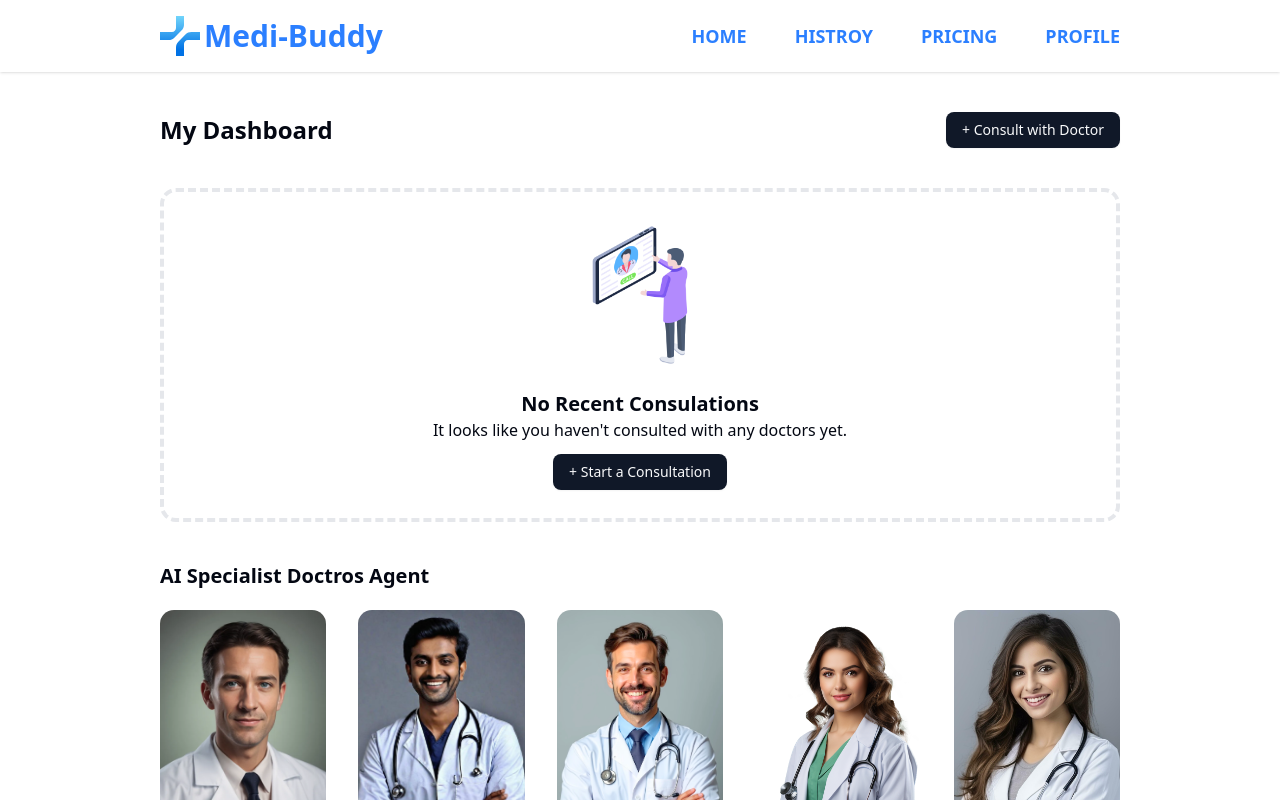
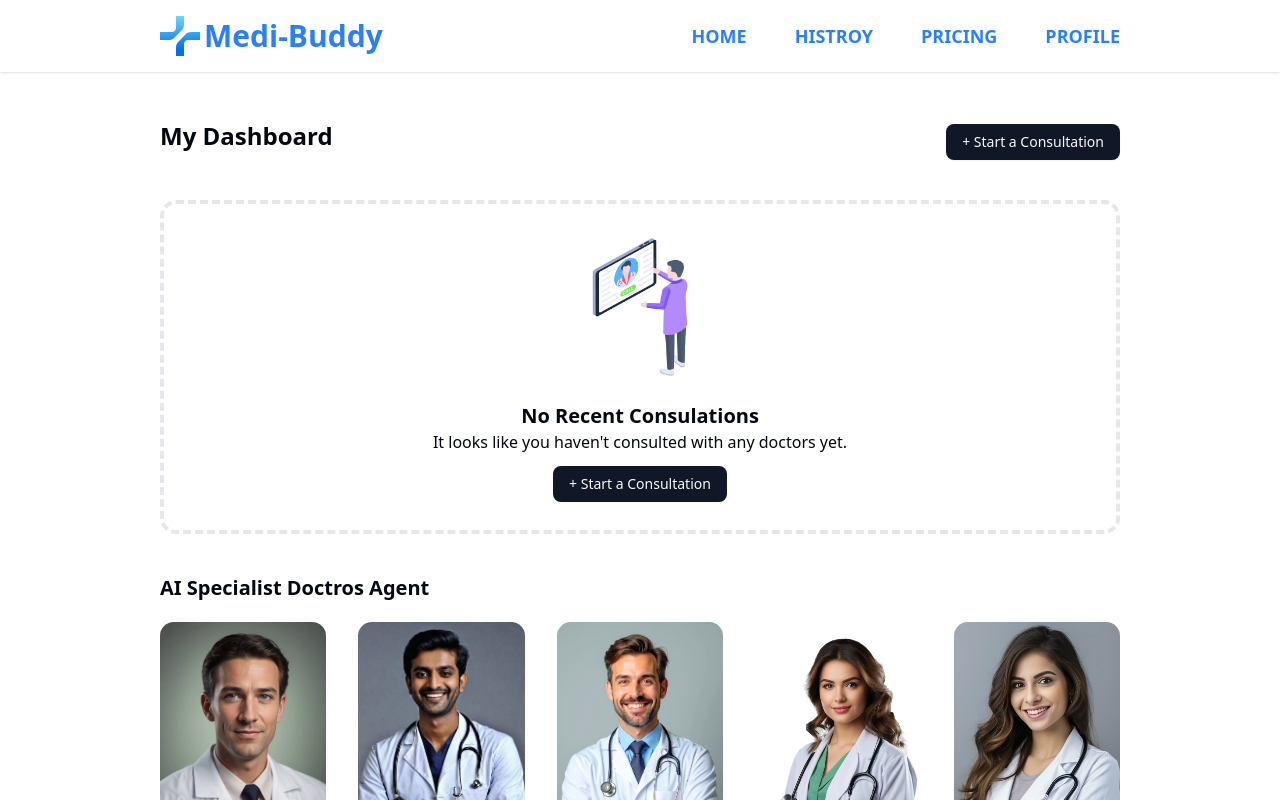
Before and after one commit to rudranarayan-01/Medi-Buddy, a Next.js app: page /dashboard in a window 1280 px wide. Shown: the top 800 px of the page. Built offline with nearby package versions, Linux system fonts and the light colour scheme; no server answers.

Commit message:
dialog accomplished

```diff
--- a/app/(routes)/dashboard/_components/AddNewSessionDialog.tsx
+++ b/app/(routes)/dashboard/_components/AddNewSessionDialog.tsx
@@ -1,8 +1,42 @@
 import React from 'react'
+
+import {
+  Dialog,
+  DialogClose,
+  DialogContent,
+  DialogDescription,
+  DialogFooter,
+  DialogHeader,
+  DialogTitle,
+  DialogTrigger,
+} from "@/components/ui/dialog"
+import { Button } from '@/components/ui/button'
+import { Textarea } from '@/components/ui/textarea'
 
 function AddNewSessionDialog() {
   return (
-    <div>AddNewSessionDialog</div>
+    <Dialog>
+      <DialogTrigger>
+        <Button className='mt-3'>+ Start a Consultation</Button>
+      </DialogTrigger>
+      <DialogContent>
+        <DialogHeader>
+          <DialogTitle>Add Dasic Details</DialogTitle>
+          <DialogDescription asChild>
+            <div>
+              <h2>Add Symptoms and Any Other Details</h2>
+              <Textarea placeholder='Add details here' className='h-[150px] mt-1' />
+            </div>
+          </DialogDescription>
+        </DialogHeader>
+        <DialogFooter>
+          <DialogClose>
+            <Button variant="destructive">Cancel</Button>
+          </DialogClose>
+          <Button>Start</Button>
+        </DialogFooter>
+      </DialogContent>
+    </Dialog>
   )
 }
 
--- a/app/(routes)/dashboard/_components/HistoryList.tsx
+++ b/app/(routes)/dashboard/_components/HistoryList.tsx
@@ -1,7 +1,8 @@
 "use client";
-import { Button } from '@/components/ui/button';
+
 import Image from 'next/image';
 import React, { useState } from 'react'
+import AddNewSessionDialog from './AddNewSessionDialog';
 
 function HistoryList() {
     const [historyList, setHistroyList] = useState([]);
@@ -12,7 +13,7 @@ function HistoryList() {
             <Image src={"/medical-assistance.png"} alt='medical-assistance' height={150} width={150}/>
             <h2 className='font-bold text-xl mt-5'>No Recent Consulations</h2>
             <p>It looks like you haven't consulted with any doctors yet.</p>
-            <Button className='mt-3'>+ Start a Consultation</Button>
+            <AddNewSessionDialog/>
         </div>
         :<div>
             List
--- a/app/(routes)/dashboard/page.tsx
+++ b/app/(routes)/dashboard/page.tsx
@@ -2,13 +2,14 @@ import React from 'react'
 import HistoryList from './_components/HistoryList'
 import { Button } from '@/components/ui/button'
 import DoctorsAgentList from './_components/DoctorsAgentList'
+import AddNewSessionDialog from './_components/AddNewSessionDialog'
 
 const Dashboard = () => {
   return (
     <div>
       <div className='flex justify-between items-center'>
         <h2 className='font-bold text-2xl'>My Dashboard</h2>
-        <Button>+ Consult with Doctor</Button>
+        <AddNewSessionDialog/>
       </div>
       <HistoryList/>
 
--- /dev/null
+++ b/components/ui/textarea.tsx
@@ -0,0 +1,18 @@
+import * as React from "react"
+
+import { cn } from "@/lib/utils"
+
+function Textarea({ className, ...props }: React.ComponentProps<"textarea">) {
+  return (
+    <textarea
+      data-slot="textarea"
+      className={cn(
+        "border-input placeholder:text-muted-foreground focus-visible:border-ring focus-visible:ring-ring/50 aria-invalid:ring-destructive/20 dark:aria-invalid:ring-destructive/40 aria-invalid:border-destructive dark:bg-input/30 flex field-sizing-content min-h-16 w-full rounded-md border bg-transparent px-3 py-2 text-base shadow-xs transition-[color,box-shadow] outline-none focus-visible:ring-[3px] disabled:cursor-not-allowed disabled:opacity-50 md:text-sm",
+        className
+      )}
+      {...props}
+    />
+  )
+}
+
+export { Textarea }
```
